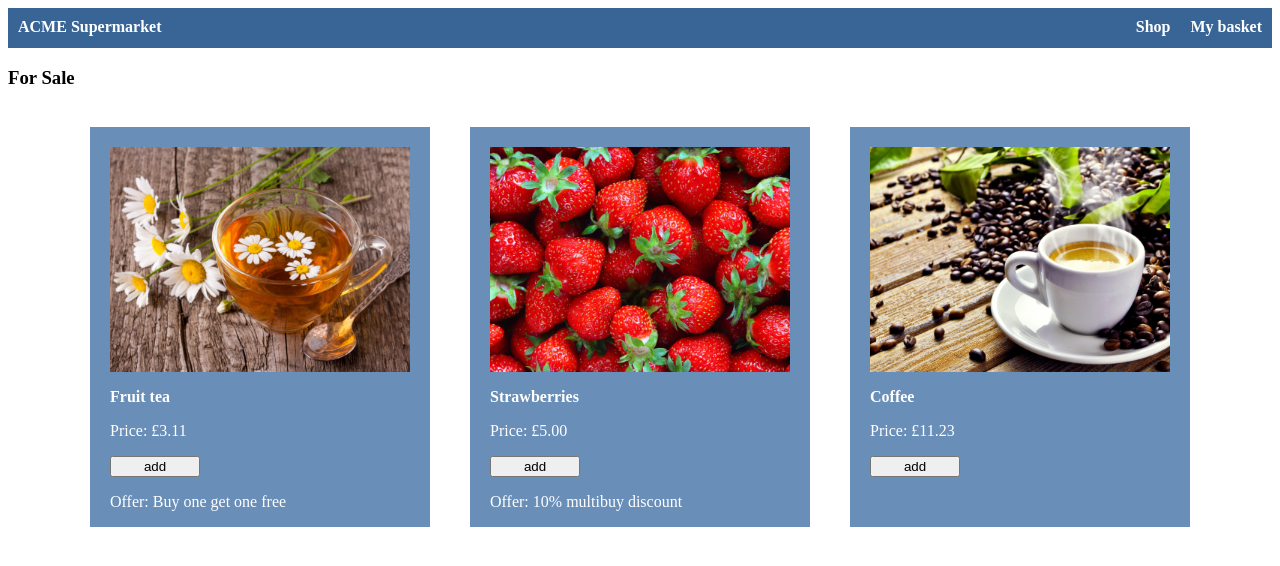
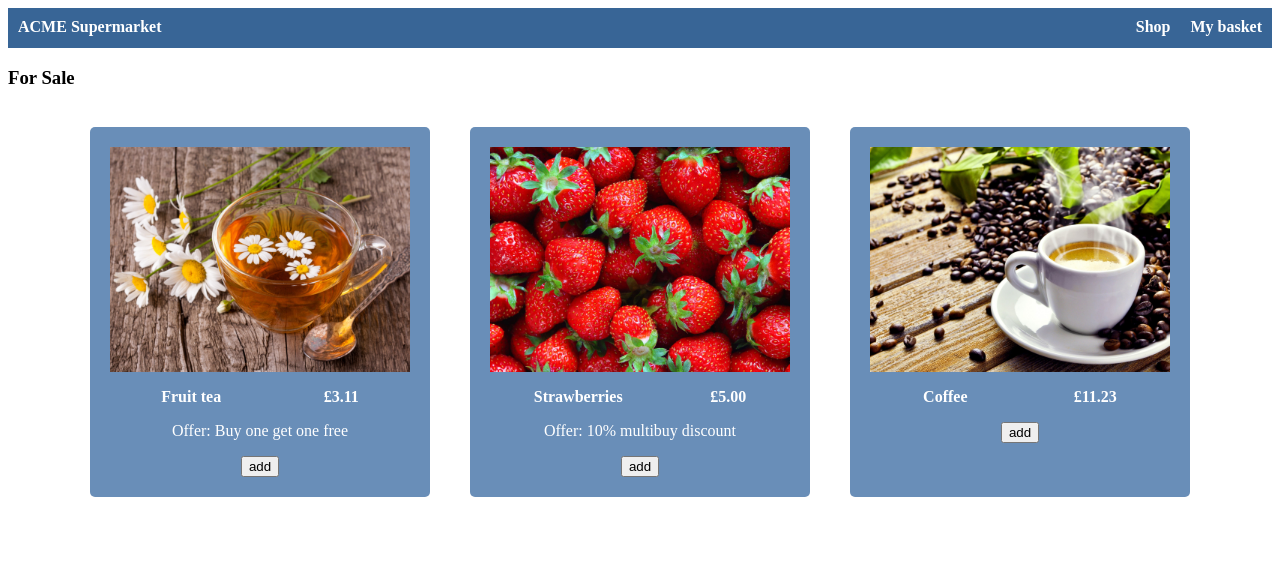
Before and after one commit to p-g1/ACME_Supermarket_ReactRedux_Build, a React (Create React App) app: page / in a window 1280 px wide. Shown: the top 566 px of the page. Built offline with nearby package versions, Linux system fonts and the light colour scheme.

Commit message:
improving naming convention for styled components

```diff
--- a/src/Components/Basket/Basket.js
+++ b/src/Components/Basket/Basket.js
@@ -1,8 +1,8 @@
 import React, { Component } from 'react';
 import { connect } from 'react-redux'
 import { removeItem, addQuantity, subtractQuantity} from '../../actions/Actions'
-import { twoForOne, multibuyAdd } from '../../Discounts';
-import { StyledItemBasketPanel, StyledItemBasketImage, StyledButton, StyledItemDetails, StyledIncrementButtons, StyledBasket, StyledDiscountDetails } from './Basket.styled';
+import { twoForOne, multibuyAdd } from '../../Discounts/Discounts';
+import S from './Basket.styled';
 
 class Basket extends Component{
 
@@ -25,23 +25,22 @@ class Basket extends Component{
             this.props.items.map( item => {
 
                 return(
-                    <StyledItemBasketPanel key={item.code}>
-                        <StyledItemBasketImage src={item.img} alt={item.img} />
-                        <StyledItemDetails>
+                    <S.ItemBasketPanel key={item.code}>
+                        <S.ItemBasketImage src={item.img} alt={item.img} />
+                        <S.ItemDetails>
                             <p>{item.name}</p>
-                            <p>Price: £{(item.quantity * item.price / (twoForOne(item.code) ? 2 : 1)).toFixed(2)}</p>
+                            <p>Total: £{(item.quantity * item.price / (twoForOne(item.code) ? 2 : 1)).toFixed(2)}</p>
                             <p>Quantity: {item.quantity}</p>
 
-                            <StyledIncrementButtons>
-                                <StyledButton onClick={() => {this.handleAddQuantity(item.code)}}>+</StyledButton>
-                                <StyledButton onClick={() => {this.handleSubtractQuantity(item.code)}}>-</StyledButton>
-                            </StyledIncrementButtons>
-                                <StyledButton onClick={() => {this.handleRemove(item.code)}}>Remove</StyledButton>
-                                {multibuyAdd(item.code, item.quantity) && <StyledDiscountDetails>10% Multibuy discount applied</StyledDiscountDetails> }
-                        {twoForOne(item.code) && <StyledDiscountDetails>2 for 1 discount applied</StyledDiscountDetails> }
-                        </StyledItemDetails>
-
-                    </StyledItemBasketPanel>
+                            <S.IncrementButtons>
+                                <S.Button onClick={() => {this.handleAddQuantity(item.code)}}>+</S.Button>
+                                <S.Button onClick={() => {this.handleSubtractQuantity(item.code)}}>-</S.Button>
+                            </S.IncrementButtons>
+                                <S.Button onClick={() => {this.handleRemove(item.code)}}>Remove</S.Button>
+                                {multibuyAdd(item.code, item.quantity) && <S.DiscountDetails>Offer applied</S.DiscountDetails> }
+                        {twoForOne(item.code) && <S.DiscountDetails>Offer applied</S.DiscountDetails> }
+                        </S.ItemDetails>
+                    </S.ItemBasketPanel>
                     )
                 })
             )
@@ -50,7 +49,7 @@ class Basket extends Component{
             <h5> Empty</h5>
             )
        return(
-                <StyledBasket>
+                <S.Basket>
                     <h5>Basket:</h5>
                     <div>
                         {addedItems}
@@ -58,7 +57,7 @@ class Basket extends Component{
                     {this.props.total &&<h5>
                         Total: {this.props.total}
                     </h5>}
-                </StyledBasket>
+                </S.Basket>
        )
     }
 }
--- a/src/Components/Basket/Basket.styled.js
+++ b/src/Components/Basket/Basket.styled.js
@@ -1,23 +1,26 @@
 import styled from 'styled-components'
 
-export const StyledItemBasketPanel = styled.div`
+const S = {};
+
+S.ItemBasketPanel = styled.div`
     max-width: 350px;
     background: #698EB8;
     display: flex;
     margin: 20px;
+    border-radius: 5px;
 `
 
-export const StyledItemBasketImage = styled.img`
+ S.ItemBasketImage = styled.img`
     max-width: 200px;
     max-height: 150px;
     margin: 20px;
 `
 
-export const StyledButton = styled.button`
+ S.Button = styled.button`
     margin: 5px;
 `
 
-export const StyledItemDetails = styled.div`
+ S.ItemDetails = styled.div`
     padding: 10px;
 
     p {
@@ -34,16 +37,18 @@ export const StyledItemDetails = styled.div`
     }
 `
 
-export const StyledIncrementButtons = styled.div`
+ S.IncrementButtons = styled.div`
 
 `
 
-export const StyledBasket = styled.div`
+ S.Basket = styled.div`
     margin: auto;
     width: 30%;
     display: flex;
 `
 
-export const StyledDiscountDetails = styled(StyledItemDetails)`
+ S.DiscountDetails = styled(S.ItemDetails)`
     color: green;
 `
+
+export default S;
--- a/src/Components/Home/Home.js
+++ b/src/Components/Home/Home.js
@@ -1,8 +1,8 @@
 import React, { Component } from 'react';
 import { connect } from 'react-redux';
 import { addToBasket } from '../../actions/Actions';
-import { twoForOne, multibuyAdd } from '../../Discounts';
-import { StyledItemPanel, StyledItemImage, StyledItemDetails, StyledItemCollection, StyledHomeSelection, StyledPromoDetails } from './Home.styled';
+import { twoForOne, multibuyAdd } from '../../Discounts/Discounts';
+import S from './Home.styled';
 
 class Home extends Component {
 
@@ -14,30 +14,30 @@ class Home extends Component {
         let itemList = this.props.items.map(item => {
 
             return(
-                <StyledItemPanel  key={item.code}>
-                    <StyledItemDetails>
-                        <StyledItemImage src={item.img} alt={item.name} />
-                        <p>{item.name}</p>
-                        <p>Price: £{item.price.toFixed(2)}</p>
+                <S.ItemPanel  key={item.code}>
+                    <S.ItemDetails>
+                        <S.ItemImage src={item.img} alt={item.name} />
+                        <S.NameAndPrice>
+                            <p>{item.name}</p>
+                            <p>£{item.price.toFixed(2)}</p>
+                        </S.NameAndPrice>
+                        {item.special_offer && <S.PromoDetails>
+                            <p>Offer: {item.special_offer}</p>
+                            {multibuyAdd(item.code, item.quantity) && <p>(applied)</p> }
+                            {twoForOne(item.code) && item.quantity > 0 && <p>(applied)</p> }
+                        </S.PromoDetails>}
                         <button onClick={() => {this.handleClick(item.code)}}>add</button>
-                        {item.special_offer && <StyledPromoDetails>
-                            <p>Offer: {item.special_offer}</p>
-                            {multibuyAdd(item.code, item.quantity) && <p> (applied)</p> }
-                            {twoForOne(item.code) && item.quantity > 0 && <p> (applied)</p> }
-                        </StyledPromoDetails>
-                        }
-
-                    </StyledItemDetails>
-                </StyledItemPanel>
+                    </S.ItemDetails>
+                </S.ItemPanel>
             )
         })
         return(
-            <StyledHomeSelection>
+            <>
                 <h3>For Sale</h3>
-                <StyledItemCollection>
+                <S.ItemCollection>
                     {itemList}
-                </StyledItemCollection>
-            </StyledHomeSelection>
+                </S.ItemCollection>
+            </>
         )
     }
 }
--- a/src/Components/Home/Home.styled.js
+++ b/src/Components/Home/Home.styled.js
@@ -1,59 +1,65 @@
 import styled from 'styled-components'
 
-export const StyledHomeSelection = styled.div`
+const S = {};
 
-`
-
-export const StyledItemCollection = styled.div`
-    display: flex;
-    justify-content: center;
-    flex-wrap: wrap;
-`
-
-export const StyledItemPanel = styled.div`
+S.ItemPanel = styled.div`
     max-width: 400px;
     max-height: 400px;
     background: #698EB8;
     display: flex;
+    border-radius: 5px;
     flex-direction: column;
     margin: 20px;
 `
 
-export const StyledItemImage = styled.img`
-    max-width: 300px;
-    max-height: 300px;
-`
-
-export const StyledButton = styled.button`
-    background: red;
-`
-
-export const StyledItemDetails = styled.div`
+S.ItemDetails = styled.div`
     display: flex;
     flex-direction: column;
     padding: 20px;
 
     p {
         color: white;
+        font-weight: 700;
     }
 
     p:nth-child(2) {
         margin-bottom: 0px;
-        font-weight: 700;
     }
 
     button {
-       width: 30%;
+       margin: auto;
     }
 `
 
-export const StyledPromoDetails = styled.div`
+S.ItemImage = styled.img`
+    max-width: 300px;
+    max-height: 300px;
+`
+
+S.NameAndPrice = styled.div`
     display: flex;
+    justify-content: space-around;
+`
+
+S.PromoDetails = styled.div`
+    display: flex;
+    justify-content: center;
+
     p {
         color: white;
+        margin-top: 0px;
+        font-weight: 500;
     }
     p:nth-child(2) {
         color: green;
         margin-left: 5px;
     }
 `
+
+S.ItemCollection = styled.div`
+    display: flex;
+    justify-content: center;
+    flex-wrap: wrap;
+`
+
+export default S;
--- a/src/Components/Navbar/Navbar.js
+++ b/src/Components/Navbar/Navbar.js
@@ -1,16 +1,16 @@
 import React from 'react';
 import { Link } from 'react-router-dom';
-import { StyledNav, StyledLinksDiv } from './Navbar.styled';
+import S from './Navbar.styled';
 
 const Navbar = () => {
     return (
-        <StyledNav>
+        <S.Nav>
             <Link to="/" className="brand-logo">ACME Supermarket</Link>
-            <StyledLinksDiv>
+            <S.LinksDiv>
                 <Link to="/">Shop</Link>
                 <Link to="/basket">My basket</Link>
-            </StyledLinksDiv>
-        </StyledNav>
+            </S.LinksDiv>
+        </S.Nav>
     )
 }
 
--- a/src/Components/Navbar/Navbar.styled.js
+++ b/src/Components/Navbar/Navbar.styled.js
@@ -1,6 +1,8 @@
 import styled from 'styled-components'
 
-export const StyledNav = styled.nav`
+const S = {};
+
+S.Nav = styled.nav`
     display: flex;
     justify-content: space-between;
     line-height: 38px;
@@ -16,9 +18,8 @@ export const StyledNav = styled.nav`
         margin: 0px 10px;
     }
 `
-export const StyledLinksDiv = styled.div`
+S.LinksDiv = styled.div`
     right: 0px;
-
 
     a {
         color: white;
@@ -26,3 +27,5 @@ export const StyledLinksDiv = styled.div`
         font-weight: 700;
     }
 `
+
+export default S;
--- a/src/index.js
+++ b/src/index.js
@@ -10,4 +10,7 @@ const store = createStore(
     window.__REDUX_DEVTOOLS_EXTENSION__ && window.__REDUX_DEVTOOLS_EXTENSION__()
 );
 
-ReactDOM.render(<Provider store={store}><App /></Provider>, document.getElementById('root'));
+ReactDOM.render(<Provider store={store}>
+                    <App />
+                </Provider>,
+                 document.getElementById('root'));
--- a/src/reducers/basketReducer.js
+++ b/src/reducers/basketReducer.js
@@ -1,6 +1,6 @@
 import { ADD_TO_BASKET, ADD_QUANTITY, SUBTRACT_QUANTITY, REMOVE_ITEM } from '../actions/actionTypes/actionTypes'
 import InitialState from '../State/InitialState';
-import { twoForOne, multibuyAdd, multibuyRemove, multibuyDiscountedPrice, multibuyFullPrice } from '../Discounts';
+import { twoForOne, multibuyAdd, multibuyRemove, multibuyDiscountedPrice, multibuyFullPrice } from '../Discounts/Discounts';
 
 const basketReducer = (state = InitialState, action) => {
 
```
Also changed, not shown: src/Discounts/Discounts.js (renamed from src/Discounts.js).
